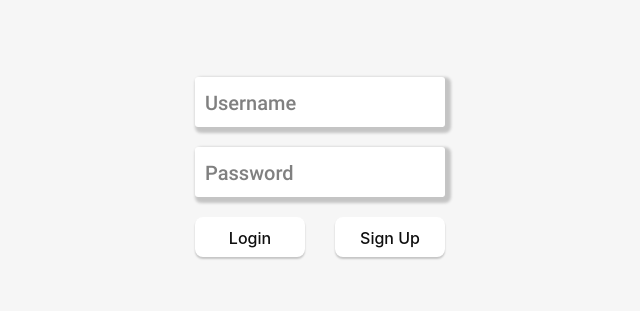
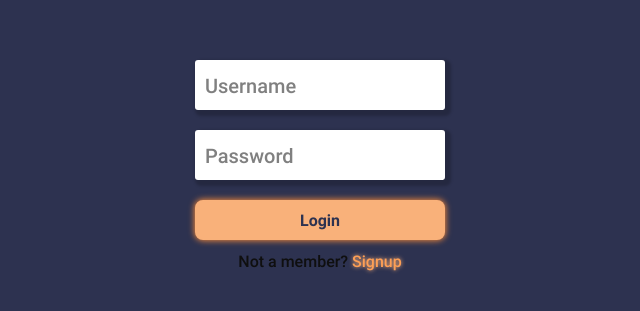
Before and after one commit to ChristopherK95/DeskSnap, a React (Vite) app in the folder client/: page / in a window 1280 px wide. Shown: the part 223-534 px from the top of the page, without its empty margins (320-960 px from the left). Built offline with nearby package versions, Linux system fonts and the light colour scheme.

Commit message:
updates to login/signup - wip

```diff
--- a/client/src/components/input/Input.tsx
+++ b/client/src/components/input/Input.tsx
@@ -5,11 +5,13 @@ const Input = (props: {
   label: string;
   value: string;
   style?: CSSProperties;
+  type: React.HTMLInputTypeAttribute;
   onChange: (value: string) => void;
 }) => {
   return (
     <Container style={props.style}>
       <Value
+        type={props.type}
         value={props.value}
         onChange={(e) => props.onChange(e.target.value)}
       />
--- a/client/src/components/page/login-page/LoginPage.tsx
+++ b/client/src/components/page/login-page/LoginPage.tsx
@@ -1,5 +1,5 @@
-import { useState } from 'react';
-import { ButtonContainer, Container } from './Styles';
+import { FormEvent, useState } from 'react';
+import { ButtonContainer, Form, Link } from './Styles';
 import Input from '../../input/Input';
 import useFetch from '../../hooks/useFetch';
 // import { Input } from './Styles';
@@ -15,31 +15,65 @@ const LoginPage = (props: {
 
   const fetch = useFetch();
 
-  const login = async () => {
-    const result = await fetch<
-      { id: string; message: string; login: boolean }
-    >({
-      route: 'user',
-      action: 'login',
-      payload: { username, password },
-    });
+  const login = async (e: React.FormEvent) => {
+    e.preventDefault();
+    const result = await fetch<{ id: string; message: string; login: boolean }>(
+      {
+        route: 'user',
+        action: 'login',
+        payload: { username, password },
+      },
+    );
     if (result.data.login) {
       return props.setUser({ id: result.data.id, name: username });
     }
     return setLoginError(result.data.message);
   };
 
-  const signUser = async () => {
-    // const user = (await axios.post('http://localhost:3000/users/createUser', {
-    // }))
+  const signUser = async (e: FormEvent) => {
+    e.preventDefault();
+    if (username.length < 3 || username.length > 20)
+      return setLoginError(
+        'The username needs to be at least 4 characters and at most 20',
+      );
+    if (password.length < 4)
+      return setLoginError('Password does not fulfill requirements');
+    if (password != confirmPassword)
+      return setLoginError('The passwords do not match');
+
+    const user = await fetch<{ id: string; username: string }>({
+      route: 'user',
+      action: 'createUser',
+      payload: { username, password },
+    });
+    if (user.data.toString().indexOf('Duplicate') != null) {
+      setLoginError('A user with that name already exist');
+      return;
+    }
+    if (user.data) {
+      // props.setUser({ id: user.data.id, name: user.data.username });
+      return;
+    }
+    // return setLoginError(user.data.toString());
+  };
+
+  const nameOnChange = (v: string) => {
+    setLoginError('');
+    setUsername(v);
+  };
+
+  const passOnChange = (v: string) => {
+    setLoginError('');
+    setPassword(v);
   };
 
   return (
-    <Container>
+    <Form onSubmit={login}>
       <Input
         label="Username"
         value={username}
-        onChange={setUsername}
+        onChange={(v) => nameOnChange(v)}
+        type="text"
         // placeholder="Username"
         // value={username}
         // onChange={(e) => setUsername(e.target.value)}
@@ -47,7 +81,8 @@ const LoginPage = (props: {
       <Input
         label="Password"
         value={password}
-        onChange={setPassword}
+        onChange={(v) => passOnChange(v)}
+        type="password"
         // placeholder="Password"
         // value={password}
         // onChange={(e) => setPassword(e.target.value)}
@@ -57,20 +92,32 @@ const LoginPage = (props: {
           height: `${signUp ? '50px' : '0'}`,
           opacity: `${signUp ? '1' : '0'}`,
           marginBottom: `${signUp ? '0' : '-20px'}`,
-          transition: 'height 0.4s, opacity 0.4s, margin-bottom 0.4s',
+          transition: `height 0.4s, ${
+            signUp ? 'opacity 0.6s' : 'opacity 0.2s'
+          }, margin-bottom 0.4s`,
         }}
         label="Repeat Password"
         value={confirmPassword}
         onChange={setConfirmPassword}
+        type="password"
       />
       <ButtonContainer>
-        <button onClick={signUp ? () => setSignUp(false) : login}>Login</button>
-        <button onClick={signUp ? () => signUser() : () => setSignUp(true)}>
-          Sign Up
+        <button type="submit" onClick={signUp ? signUser : login}>
+          {signUp ? 'Submit' : 'Login'}
         </button>
+        {signUp ? (
+          <div>
+            Already a member?{' '}
+            <Link onClick={() => setSignUp(false)}>Login</Link>
+          </div>
+        ) : (
+          <div>
+            Not a member? <Link onClick={() => setSignUp(true)}>Signup</Link>
+          </div>
+        )}
       </ButtonContainer>
       <label>{loginError}</label>
-    </Container>
+    </Form>
   );
 };
 
--- a/client/src/components/page/login-page/Styles.tsx
+++ b/client/src/components/page/login-page/Styles.tsx
@@ -1,12 +1,14 @@
 import styled from 'styled-components';
 
-export const Container = styled.div`
+export const Form = styled.form`
+  font-family: RobotoMedium;
   display: flex;
   gap: 20px;
   flex-direction: column;
   align-items: center;
   justify-content: center;
   height: 100vh;
+  background-color: #2d3250;
 `;
 
 export const Input = styled.input`
@@ -23,7 +25,28 @@ export const Input = styled.input`
 export const ButtonContainer = styled.div`
   width: 250px;
   display: grid;
-  grid-template-columns: 1fr 1fr;
+  grid-template-columns: 1fr;
   grid-template-rows: 40px;
-  grid-gap: 30px;
+  grid-gap: 10px;
+  button {
+    font-family: RobotoBold;
+    background-color: #f9b17a;
+    color: #2d3250;
+    box-shadow: 0 0 6px 0.5px #ff8e38;
+    outline: none;
+    border: none;
+    :hover {
+      background-color: #fd9f56;
+    }
+  }
 `;
+
+export const Link = styled.span`
+  color: #fd9f56;
+  filter: drop-shadow(0 0 2px #ffb37a);
+  cursor: pointer;
+  :hover {
+    filter: drop-shadow(0 0 3px #ffbc89);
+    color: #ffbc89;
+  }
+`;
--- a/client/src/components/video-track/Styles.tsx
+++ b/client/src/components/video-track/Styles.tsx
@@ -1,15 +1,4 @@
-import styled, { createGlobalStyle } from 'styled-components';
-import RobotoMedium from '../../fonts/Roboto/Roboto-Medium.ttf';
-
-export const GlobalStyle = createGlobalStyle`
-  @font-face {
-    font-family: "RobotoMedium";
-    src: url(${RobotoMedium}) format("truetype");
-    font-weight: regular;
-    font-style: normal;
-    font-display: auto;
-  }
-`;
+import styled from 'styled-components';
 
 export const Container = styled.div`
   opacity: 0;
--- a/client/src/main.tsx
+++ b/client/src/main.tsx
@@ -2,8 +2,28 @@ import React from 'react';
 import ReactDOM from 'react-dom/client';
 import App from './App';
 import './style.css';
-import { GlobalStyle } from './components/video-track/Styles';
 import axios from 'axios';
+import { createGlobalStyle } from 'styled-components';
+import RobotoMedium from './fonts/Roboto/Roboto-Medium.ttf';
+import RobotoBold from './fonts/Roboto/Roboto-Bold.ttf';
+
+const GlobalStyle = createGlobalStyle`
+  @font-face {
+    font-family: "RobotoMedium";
+    src: url(${RobotoMedium}) format("truetype");
+    font-weight: regular;
+    font-style: normal;
+    font-display: auto;
+  }
+
+  @font-face {
+    font-family: "RobotoBold";
+    src: url(${RobotoBold}) format("truetype");
+    font-weight: regular;
+    font-style: normal;
+    font-display: auto;
+  }
+`;
 
 axios.interceptors.response.use(
   (res) => res,
```
